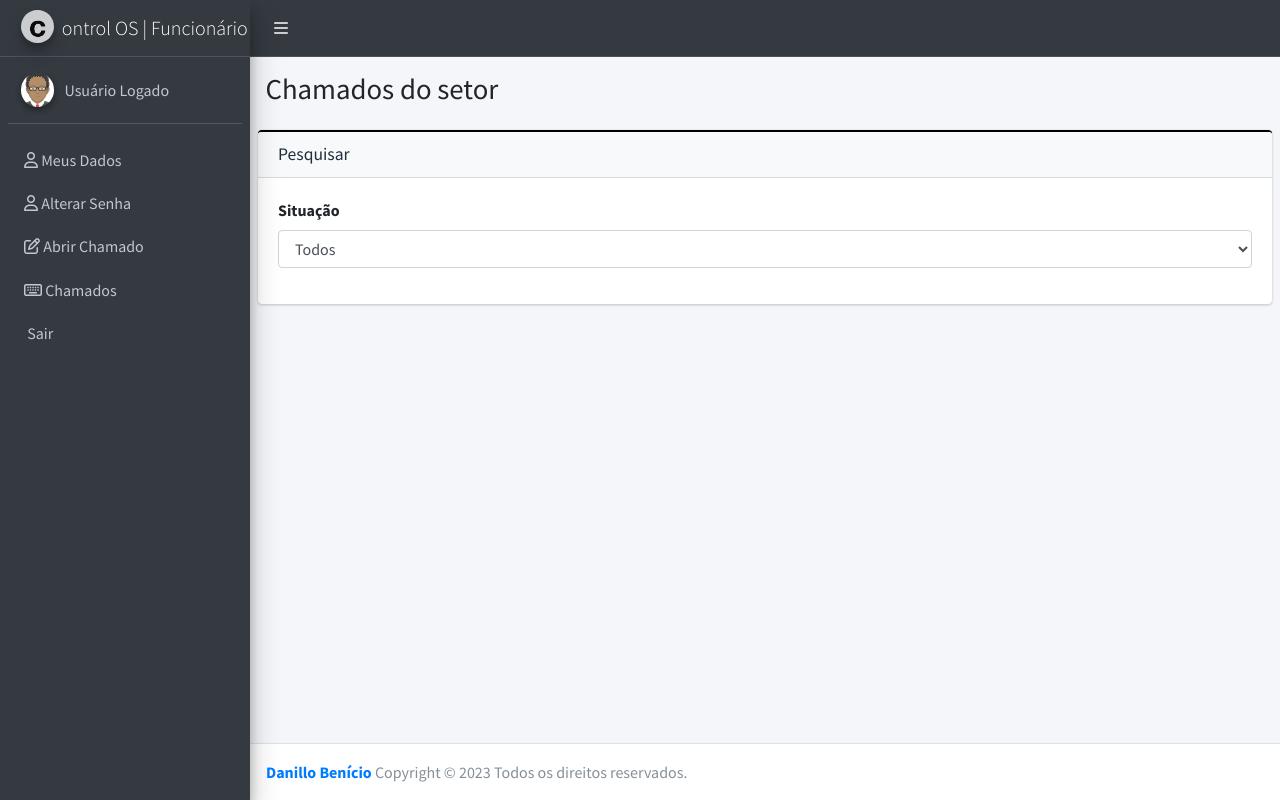
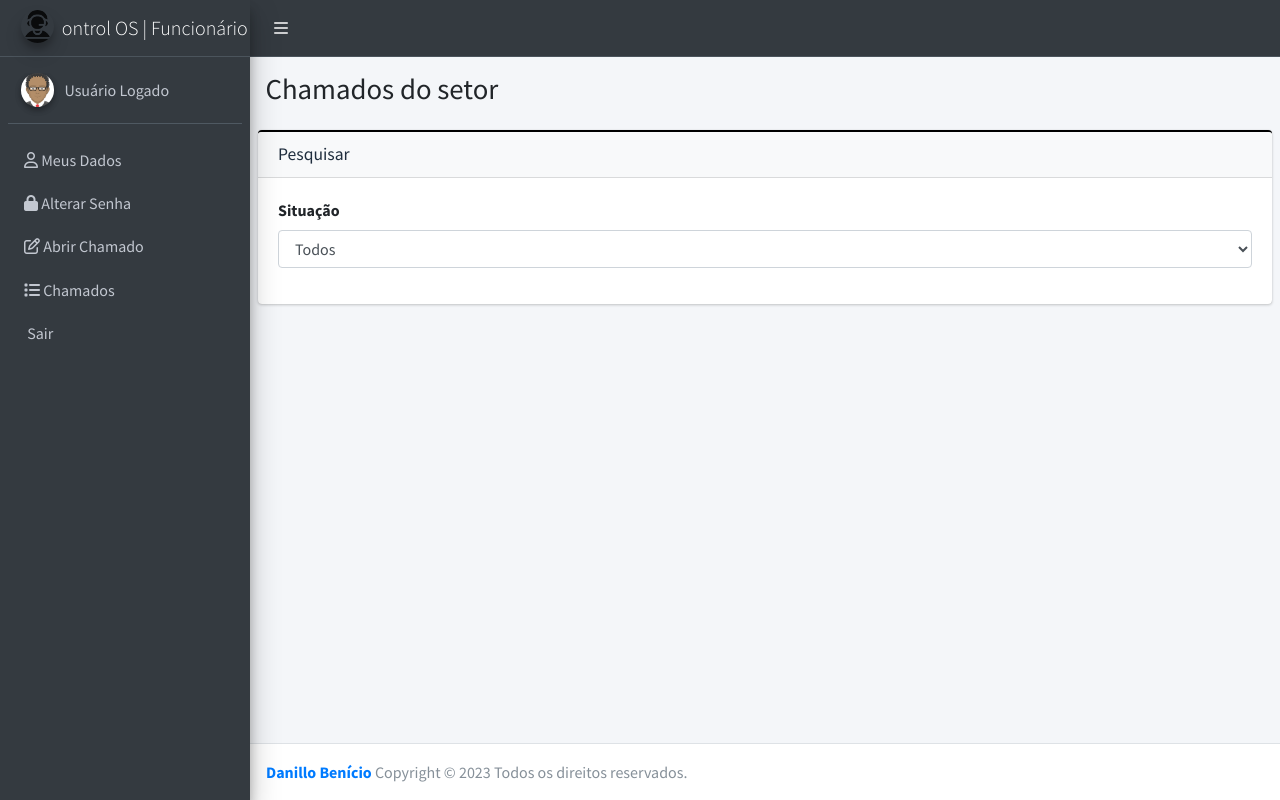
Before and after one commit to danillobenicio/controleos_funcionario, a PHP site: template src/View/funcionario/chamados.php in a window 1280 px wide. Run offline with PHP 8.4, Linux system fonts and the light colour scheme; the template is opened without the code that fills it, so the values that code supplies are empty; some libraries are stand-ins or nearby versions.

Commit message:
Personalização do menu

```diff
--- a/src/Template/_includes/_menu.php
+++ b/src/Template/_includes/_menu.php
@@ -15,7 +15,7 @@
 <aside class="main-sidebar sidebar-dark-primary elevation-4">
   <!-- Brand Logo -->
   <a href="#" class="brand-link">
-    <img src="../../Template/dist/img/logoc.png" alt="AdminLTE Logo" class="brand-image img-circle elevation-3"
+    <img src="../../Template/dist/img/service-desk.png" alt="AdminLTE Logo" class="brand-image img-circle elevation-3"
       style="opacity: .8">
     <span class="brand-text font-weight-light">ontrol OS | Funcionário</span>
   </a>
@@ -35,8 +35,6 @@
     <!-- Sidebar Menu -->
     <nav class="mt-2">
       <ul class="nav nav-pills nav-sidebar flex-column" data-widget="treeview" role="menu" data-accordion="false">
-        <!-- Add icons to the links using the .nav-icon class
-               with font-awesome or any other icon font library -->
         <li class="nav-item">
           <a href="meus_dados.php" class="nav-link">
             <i class="fa-regular fa-user"></i>
@@ -45,7 +43,7 @@
         </li>
         <li class="nav-item">
           <a href="mudar_senha.php" class="nav-link">
-            <i class="fa-regular fa-user"></i>
+          <i class="fa-solid fa-lock"></i>
             <p>Alterar Senha</p>
           </a>
         </li>
@@ -57,7 +55,7 @@
         </li>
         <li class="nav-item">
           <a href="chamados.php" class="nav-link">
-            <i class="fa-regular fa-keyboard"></i>
+          <i class="fa-solid fa-list"></i>
             <p>Chamados</p>
           </a>
         </li>
```
Also changed, not shown: src/Template/dist/img/service-desk.png (added).
